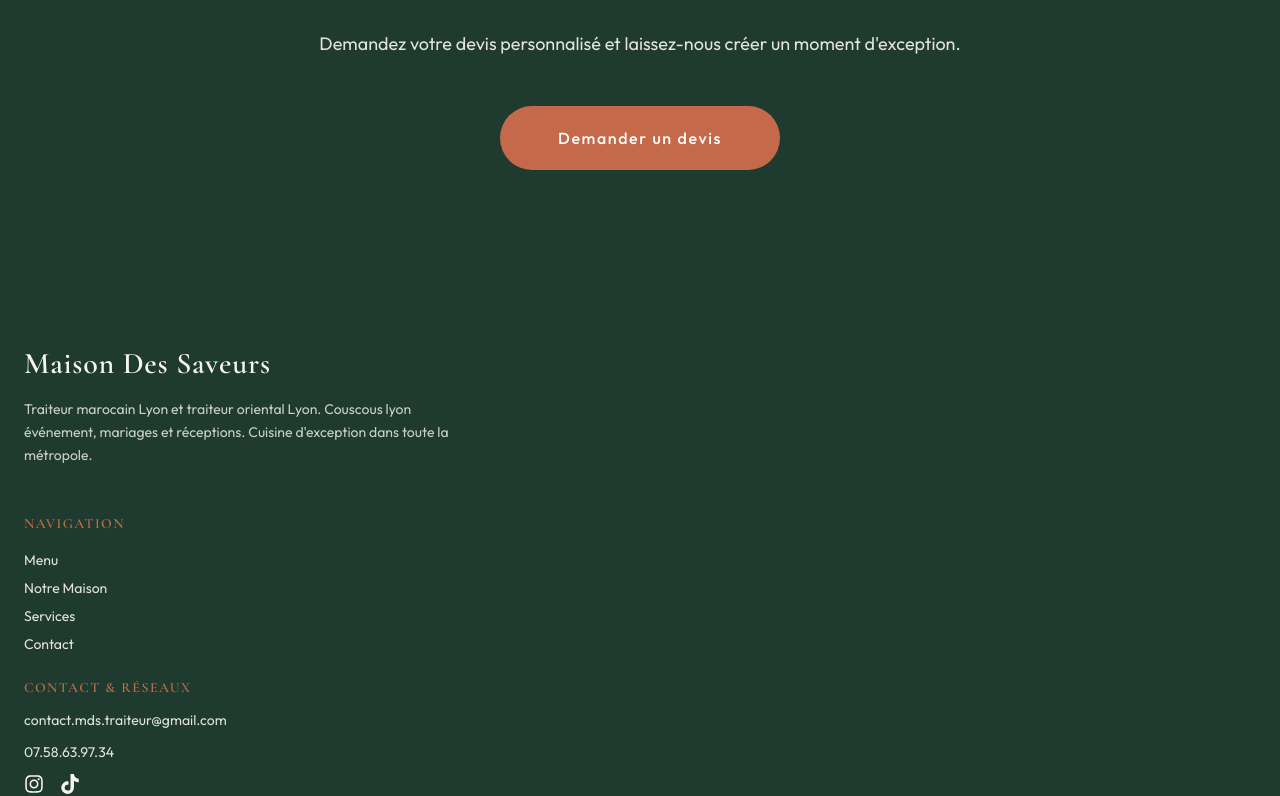
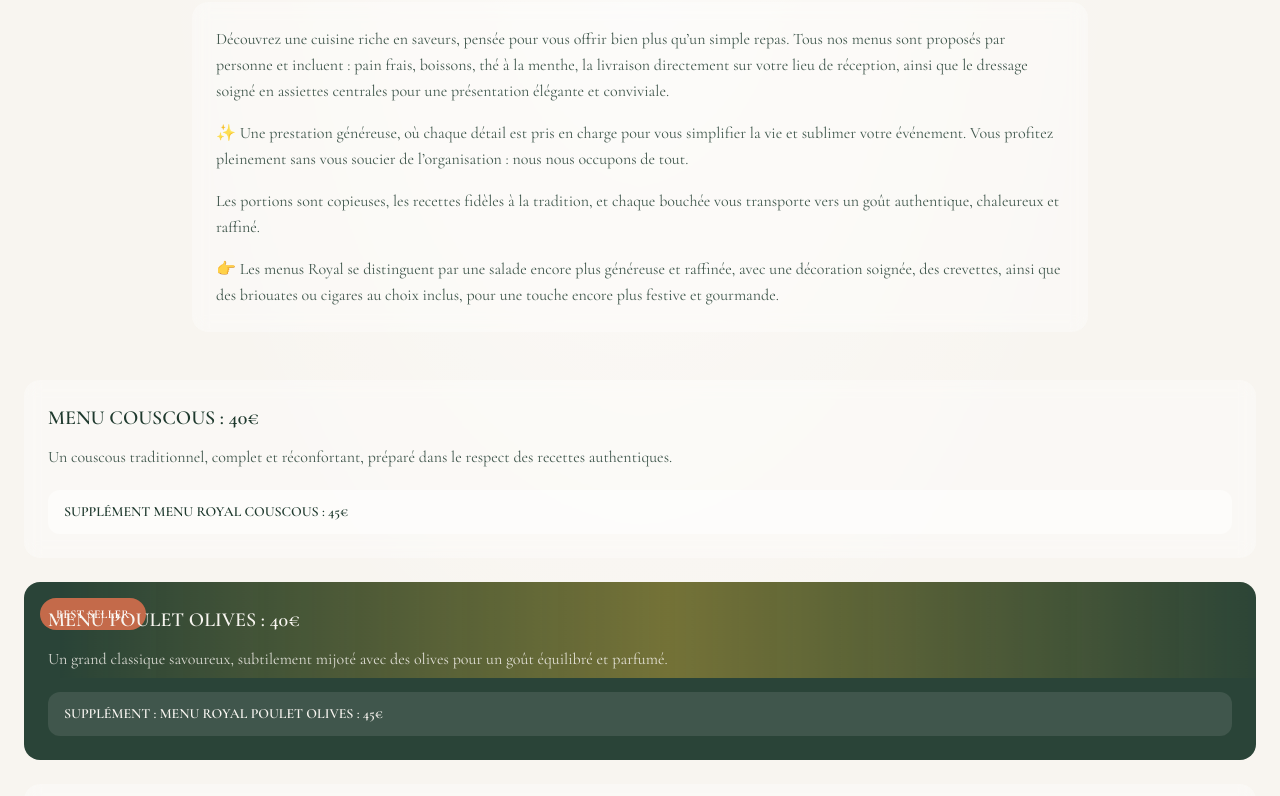
Before and after one commit to traiteurmds/maison-des-saveurs-site, a Next.js app: page / in a window 1280 px wide. Shown: the part 5591-6387 px from the top of the page. Built offline with nearby package versions, Linux system fonts and the light colour scheme.

Commit message:
ajout page accueil

```diff
--- /dev/null
+++ b/app/components/TarifsMenus.tsx
@@ -0,0 +1,154 @@
+"use client";
+
+import { motion } from "framer-motion";
+
+export default function TarifsMenus() {
+  return (
+    <section className="relative overflow-hidden border-t border-deep-green/10 bg-beige py-20">
+      <div
+        aria-hidden
+        className="pointer-events-none absolute inset-0 bg-[radial-gradient(ellipse_at_top,rgba(255,255,255,0.55),transparent_55%)]"
+      />
+
+      <div
+        aria-hidden
+        className="pointer-events-none absolute left-1/2 top-0 h-full w-[1200px] -translate-x-1/2 bg-gradient-to-b from-white/30 via-transparent to-transparent opacity-50"
+      />
+
+      <div className="relative mx-auto max-w-7xl px-6">
+        <motion.h2
+          initial={{ opacity: 0, y: 18 }}
+          whileInView={{ opacity: 1, y: 0 }}
+          viewport={{ once: true, margin: "-80px" }}
+          transition={{ duration: 0.7, ease: [0.22, 1, 0.36, 1] }}
+          className="text-center font-serif text-3xl font-semibold tracking-tight text-deep-green md:text-4xl"
+        >
+          ### 🥘 Nos Menus – Une Expérience Généreuse et Authentique
+        </motion.h2>
+
+        <motion.div
+          initial={{ opacity: 0, y: 14 }}
+          whileInView={{ opacity: 1, y: 0 }}
+          viewport={{ once: true, margin: "-80px" }}
+          transition={{ duration: 0.65, delay: 0.05 }}
+          className="mx-auto mt-8 max-w-4xl rounded-2xl border border-deep-green/10 bg-white/35 p-6 shadow-[0_20px_60px_rgba(15,31,24,0.08)] backdrop-blur"
+        >
+          <p className="font-serif leading-relaxed text-deep-green/85">
+            Découvrez une cuisine riche en saveurs, pensée pour vous offrir bien plus qu’un simple
+            repas. Tous nos menus sont proposés par personne et incluent : pain frais, boissons,
+            thé à la menthe, la livraison directement sur votre lieu de réception, ainsi que le
+            dressage soigné en assiettes centrales pour une présentation élégante et conviviale.
+          </p>
+          <p className="mt-4 font-serif leading-relaxed text-deep-green/85">
+            ✨ Une prestation généreuse, où chaque détail est pris en charge pour vous simplifier la
+            vie et sublimer votre événement. Vous profitez pleinement sans vous soucier de
+            l’organisation : nous nous occupons de tout.
+          </p>
+          <p className="mt-4 font-serif leading-relaxed text-deep-green/85">
+            Les portions sont copieuses, les recettes fidèles à la tradition, et chaque bouchée
+            vous transporte vers un goût authentique, chaleureux et raffiné.
+          </p>
+          <p className="mt-4 font-serif leading-relaxed text-deep-green/85">
+            👉 Les menus Royal se distinguent par une salade encore plus généreuse et raffinée,
+            avec une décoration soignée, des crevettes, ainsi que des briouates ou cigares au choix
+            inclus, pour une touche encore plus festive et gourmande.
+          </p>
+        </motion.div>
+
+        <div className="relative mt-12 grid grid-cols-1 gap-6 md:grid-cols-3">
+          {(
+            [
+              {
+                key: "couscous",
+                title: "MENU COUSCOUS : 40€",
+                desc: "Un couscous traditionnel, complet et réconfortant, préparé dans le respect des recettes authentiques.",
+                supplement: "SUPPLÉMENT MENU ROYAL COUSCOUS : 45€",
+                bestSeller: false,
+              },
+              {
+                key: "poulet-olives",
+                title: "MENU POULET OLIVES : 40€",
+                desc: "Un grand classique savoureux, subtilement mijoté avec des olives pour un goût équilibré et parfumé.",
+                supplement: "SUPPLÉMENT : MENU ROYAL POULET OLIVES : 45€",
+                bestSeller: true,
+              },
+              {
+                key: "viande-pruneaux",
+                title: "MENU VIANDE PRUNEAUX : 55€",
+                desc: "Un mélange sucré-salé délicat, avec une viande fondante et des pruneaux savoureux.",
+                supplement: "SUPPLÉMENT MENU ROYAL PRUNEAUX : 60€",
+                bestSeller: false,
+              },
+            ] as const
+          ).map((item) => (
+            <motion.div
+              key={item.key}
+              initial={{ opacity: 0, y: 18 }}
+              whileInView={{ opacity: 1, y: 0 }}
+              viewport={{ once: true, margin: "-60px" }}
+              transition={{ duration: 0.6 }}
+              className={`relative overflow-hidden rounded-2xl border p-6 shadow-[0_22px_70px_rgba(15,31,24,0.10)] backdrop-blur ${
+                item.bestSeller
+                  ? "border-deep-green/25 bg-deep-green/95 text-beige"
+                  : "border-deep-green/10 bg-white/35 text-deep-green"
+              }`}
+            >
+              {item.bestSeller && (
+                <div className="absolute left-4 top-4 z-10">
+                  <span className="inline-flex items-center rounded-full bg-terracotta px-4 py-2 font-serif text-xs font-semibold tracking-wide text-white shadow-lg">
+                    BEST SELLER
+                  </span>
+                </div>
+              )}
+
+              <div
+                aria-hidden
+                className={`pointer-events-none absolute inset-0 ${
+                  item.bestSeller ? "bg-gradient-to-b from-white/10 via-transparent to-transparent" : "bg-gradient-to-b from-white/50 via-transparent to-transparent"
+                }`}
+              />
+
+              {item.bestSeller && (
+                <motion.div
+                  aria-hidden
+                  initial={{ opacity: 0 }}
+                  whileInView={{ opacity: 1 }}
+                  transition={{ duration: 0.2 }}
+                  className="pointer-events-none absolute -top-24 left-0 h-48 w-full bg-[linear-gradient(90deg,transparent,rgba(212,175,55,0.45),transparent)]"
+                  animate={{ x: [0, 220, 0] }}
+                  transition={{ duration: 2.4, repeat: Infinity, ease: "easeInOut" }}
+                />
+              )}
+
+              <h3
+                className={`relative z-10 font-serif text-xl font-semibold md:text-2xl ${
+                  item.bestSeller ? "" : "text-deep-green"
+                }`}
+              >
+                {item.title}
+              </h3>
+
+              <p
+                className={`relative z-10 mt-3 font-serif leading-relaxed ${
+                  item.bestSeller ? "text-beige/85" : "text-deep-green/85"
+                }`}
+              >
+                {item.desc}
+              </p>
+
+              <div
+                className={`relative z-10 mt-5 rounded-xl border px-4 py-3 font-serif ${
+                  item.bestSeller
+                    ? "border-beige/20 bg-beige/10 text-beige"
+                    : "border-deep-green/10 bg-white/50 text-deep-green"
+                }`}
+              >
+                <p className="text-sm font-semibold md:text-base">{item.supplement}</p>
+              </div>
+            </motion.div>
+          ))}
+        </div>
+      </div>
+    </section>
+  );
+}
--- a/app/page.tsx
+++ b/app/page.tsx
@@ -3,6 +3,7 @@
 import { motion } from "framer-motion";
 import VisionHero from "./components/VisionHero";
 import Menu3DExperience from "./components/Menu3DExperience";
+import TarifsMenus from "./components/TarifsMenus";
 import ContactCTA from "./components/ContactCTA";
 
 const sectionVariants = {
@@ -34,6 +35,15 @@ export default function Home() {
         whileInView="visible"
         viewport={{ once: true, margin: "-80px" }}
       >
+        <TarifsMenus />
+      </motion.section>
+
+      <motion.section
+        variants={sectionVariants}
+        initial="hidden"
+        whileInView="visible"
+        viewport={{ once: true, margin: "-80px" }}
+      >
         <ContactCTA />
       </motion.section>
     </>
```
